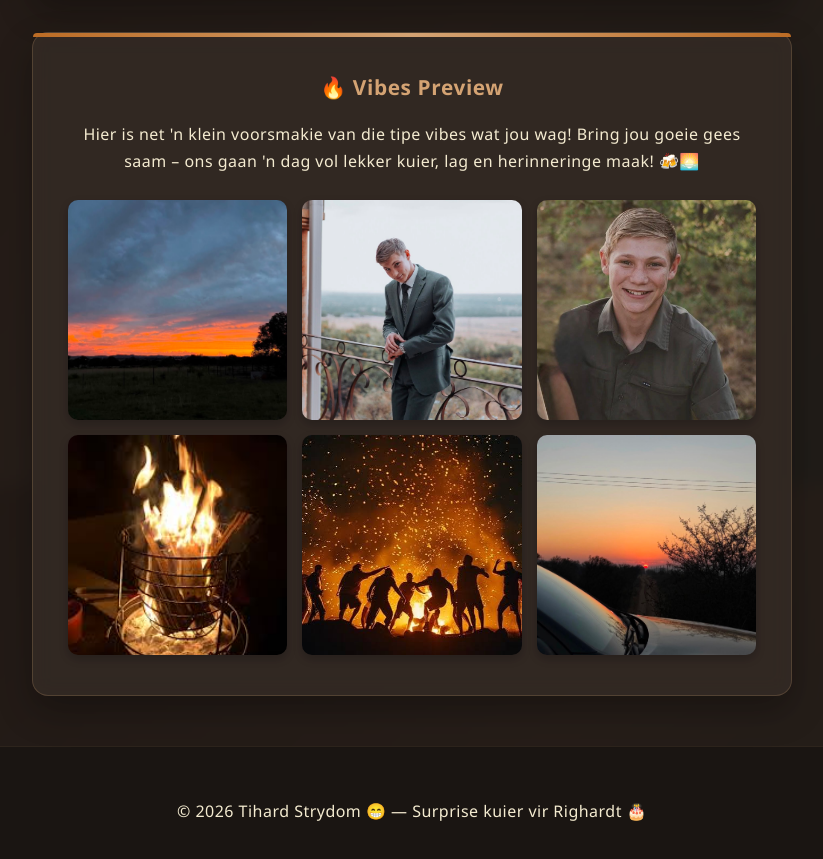
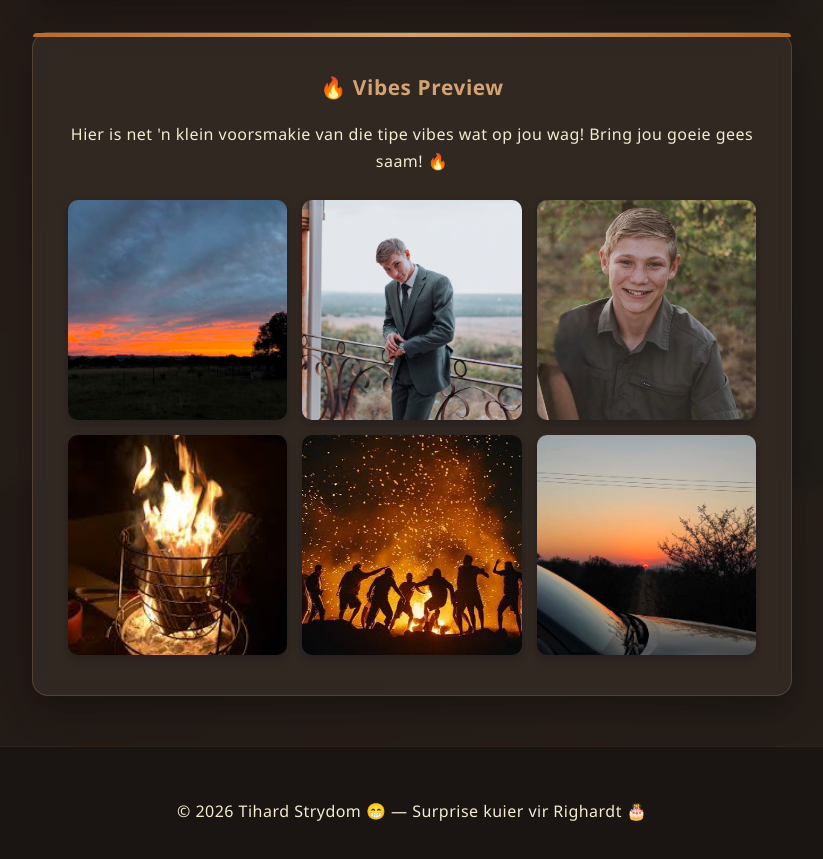
Before and after one commit to tihard-strydom/Righardt-surprise-kuier, a plain HTML site: page index.html in a window 1280 px wide. Shown: the part 2714-3573 px from the top of the page, without its empty margins (228-1051 px from the left). Drawn offline with Linux system fonts and the light colour scheme.

Commit message:
Update index.html

```diff
--- a/index.html
+++ b/index.html
@@ -456,7 +456,7 @@
   <h2>🔥 Vibes Preview</h2>
 
   <p style="text-align: center;">
-    Hier is net 'n klein voorsmakie van die tipe vibes wat jou wag! Bring jou goeie gees saam – ons gaan 'n dag vol lekker kuier, lag en herinneringe maak! 🍻🌅
+    Hier is net 'n klein voorsmakie van die tipe vibes wat op jou wag! Bring jou goeie gees saam! 🔥
   </p>
 
   <div class="gallery-grid">
```
